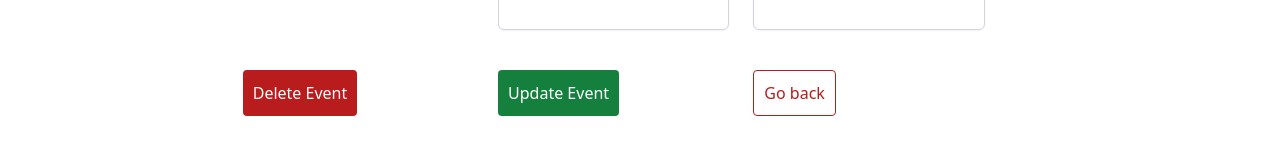
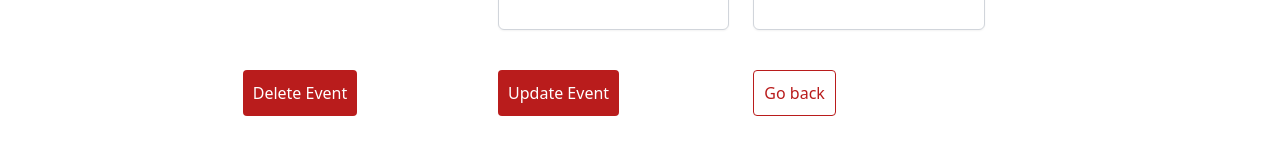
Before and after one commit to CIS-Fall-2022/project-cis_4339_project_-10, a Vue app in the folder frontend/: page /eventDetails/1 in a window 1280 px wide. Shown: the part 806-952 px from the top of the page. Built offline with nearby package versions, Linux system fonts and the light colour scheme; no server answers.

Commit message:
Update eventDetails.vue

```diff
--- a/frontend/src/components/eventDetails.vue
+++ b/frontend/src/components/eventDetails.vue
@@ -201,7 +201,7 @@
             <button
               @click="handleEventUpdate"
               type="submit"
-              class="bg-green-700 text-white rounded"
+              class="bg-red-700 text-white rounded"
             >Update Event</button>
             <!-- Green means go -->
           </div>
```
